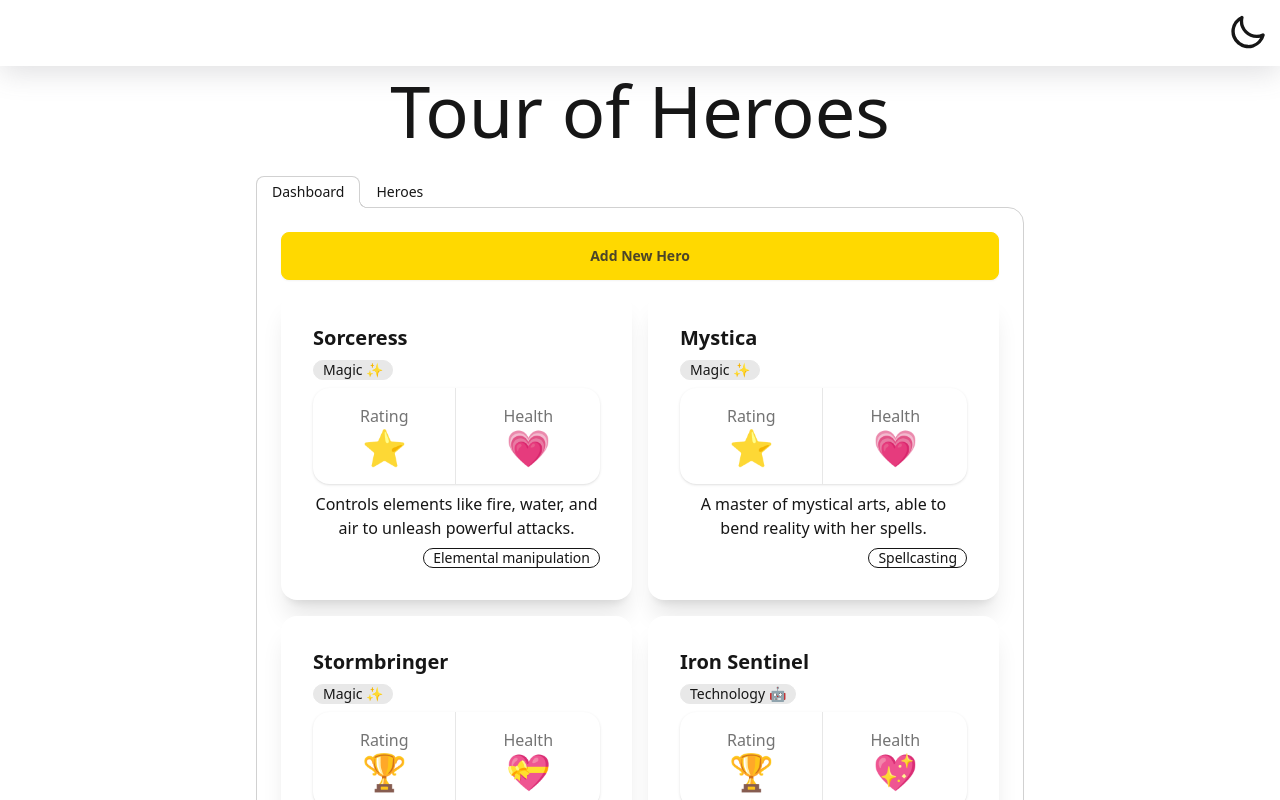
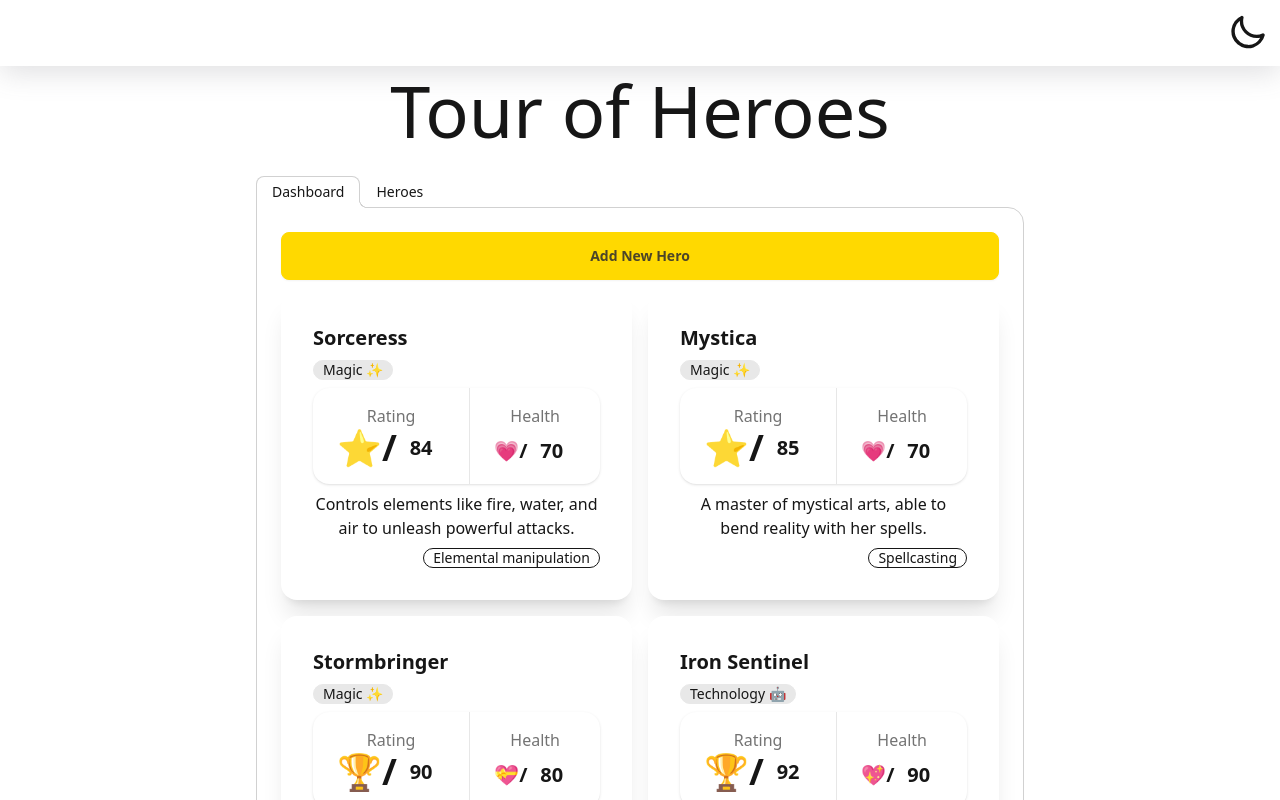
Before and after one commit to lespuch-v/tourOfHeroesWithAPI, an Angular app in the folder tourofheroeswithapi.client/: page / in a window 1280 px wide. Shown: the top 800 px of the page. Built offline with nearby package versions, Linux system fonts and the light colour scheme.

Commit message:
update models

```diff
--- a/tourofheroeswithapi.client/src/app/add-hero-modal/add-hero-modal.component.ts
+++ b/tourofheroeswithapi.client/src/app/add-hero-modal/add-hero-modal.component.ts
@@ -12,7 +12,7 @@ import { HeroService } from '../hero.service';
 export class AddHeroModalComponent implements OnInit {
   isModalOpen: boolean = false;
   heroForm!: FormGroup<HeroFormModel>;
-  heroTypes = ['strength', 'intelligence', 'magic', 'speed', 'technology'] as const;
+  heroTypes: string[] = ['strength', 'intelligence', 'magic', 'speed', 'technology'];
 
   constructor(private fb: FormBuilder, private heroService: HeroService) {}
 
--- a/tourofheroeswithapi.client/src/app/dashboard/dashboard.component.html
+++ b/tourofheroeswithapi.client/src/app/dashboard/dashboard.component.html
@@ -7,11 +7,15 @@
       <div class="stats shadow">
         <div class="stat">
           <div class="stat-title">Rating</div>
-          <div class="stat-value">{{hero.rating | heroRating}}</div>
+          <div class="stat-value flex items-center overflow-hidden">{{hero.rating | heroRating}}/
+            <p class="text-xl">{{hero.rating}}</p>
+          </div>
         </div>
         <div class="stat">
           <div class="stat-title">Health</div>
-          <div class="stat-value">{{hero.health | heroHealth}}</div>
+          <div class="stat-value flex items-center overflow-hidden text-xl">{{hero.health | heroHealth}}/
+            <p class="text-xl">{{hero.health}}</p>
+          </div>
         </div>
       </div>
       <p>{{hero.description}}</p>
--- a/tourofheroeswithapi.client/src/app/hero.service.ts
+++ b/tourofheroeswithapi.client/src/app/hero.service.ts
@@ -1,5 +1,5 @@
 import { Injectable } from '@angular/core';
-import { Hero } from './models/models';
+import { CreateHeroDTO, Hero } from './models/models';
 import { Observable, of } from 'rxjs';
 
 @Injectable({
@@ -143,4 +143,16 @@ export class HeroService {
     }
     return of(shuffleHeroes.slice(0, count));
   }
+
+  addHero(createHeroDto: CreateHeroDTO): Observable<Hero> {
+    const newHeroId = Math.max(...this.heroes.map(hero => hero.id)) + 1;
+
+    const newHeroToAdd: Hero = {
+      id: newHeroId,
+      ...createHeroDto
+    };
+
+    this.heroes.push(newHeroToAdd);
+    return of(newHeroToAdd);
+  }
 }
--- a/tourofheroeswithapi.client/src/app/models/models.ts
+++ b/tourofheroeswithapi.client/src/app/models/models.ts
@@ -24,3 +24,12 @@ export interface ConfigInput {
   placeholderInfo: string;
   label: string;
 }
+
+export interface CreateHeroDTO {
+  name: string;
+  type: 'strength' | 'intelligence' | 'magic' | 'speed' | 'technology';
+  superpower: string;
+  rating: number;
+  health: number;
+  description: string;
+}
```
